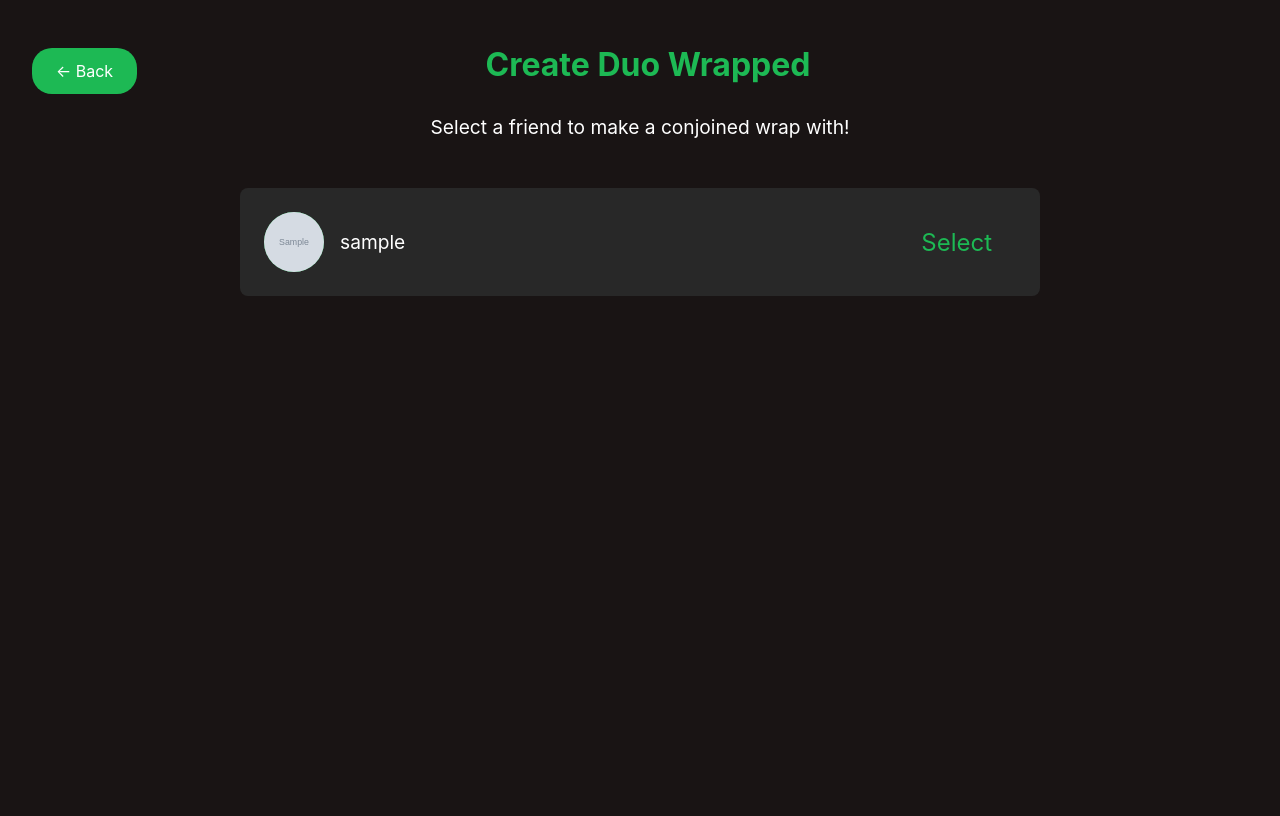
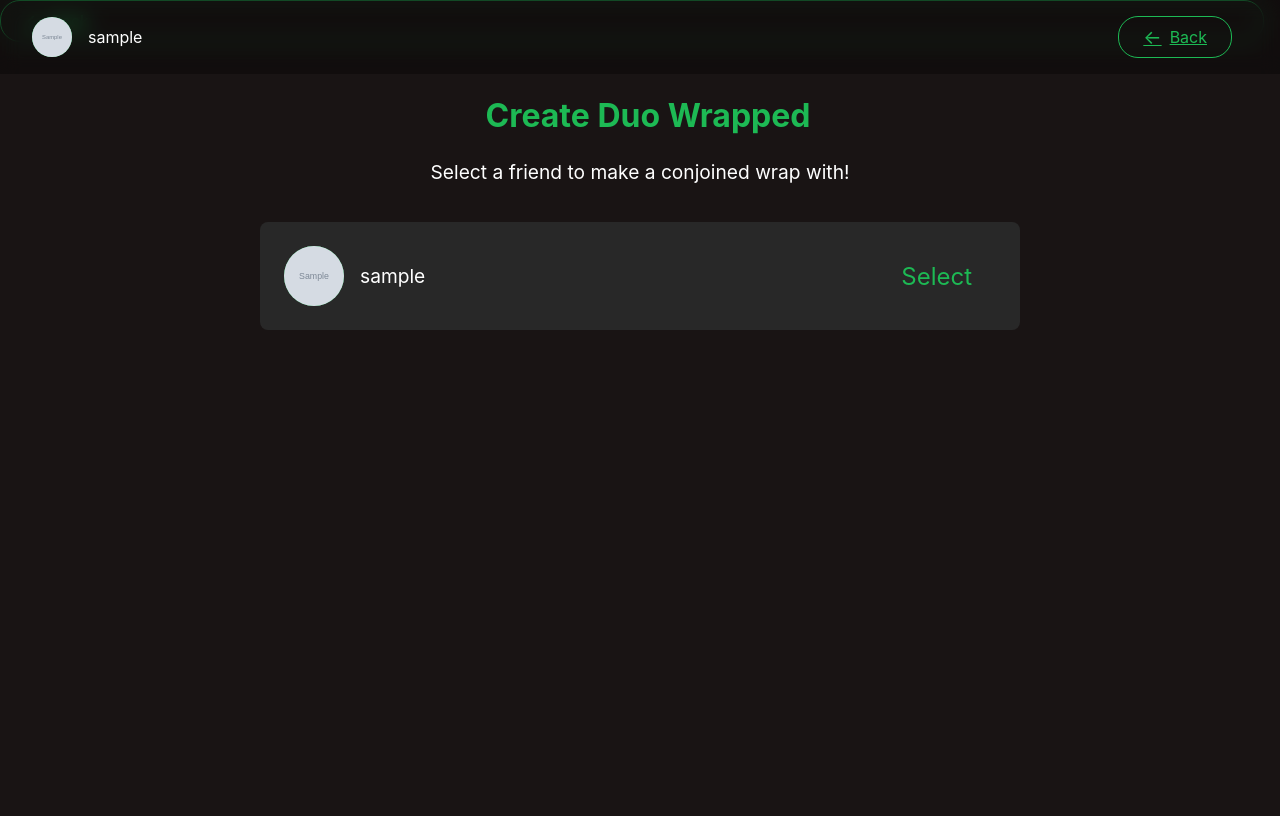
Before and after one commit to katydickenson/Spotify-Wrapped-CS2340, a Django app: template spotify_wrapped/wrapped/templates/wrapped/duo_wrapped.html in a window 1280 px wide. After the commit the page ends 330 px from the top, so only its background shows below. Run offline with Django 3.2, Linux system fonts and the light colour scheme; the template is opened without the code that fills it: most values are stand-ins (such as "Sample title", 1, 10 or a date in 2020); grey boxes marked "Sample" are stand-in pictures.

Commit message:
back button and different genre filters

```diff
--- a/spotify_wrapped/spotify_wrapped/settings.py
+++ b/spotify_wrapped/spotify_wrapped/settings.py
@@ -116,8 +116,8 @@ USE_I18N = True
 
 USE_TZ = True
 
-SPOTIFY_CLIENT_ID = '80e64bddd677476aa5f5e3c938b9ea06' #'d7019771ebf5451f9a5759e846b7c975'
-SPOTIFY_CLIENT_SECRET = '3d318519f2a446489dbc6ef1d0fdaba7' #'49f9de6b77cd47b5ae65ed5a7f3c11a9'
+SPOTIFY_CLIENT_ID = 'd7019771ebf5451f9a5759e846b7c975' #'d7019771ebf5451f9a5759e846b7c975'
+SPOTIFY_CLIENT_SECRET = '49f9de6b77cd47b5ae65ed5a7f3c11a9' #'49f9de6b77cd47b5ae65ed5a7f3c11a9'
 SPOTIFY_REDIRECT_URI = 'http://localhost:8000/callback/'
 
 
--- a/spotify_wrapped/wrapped/templates/wrapped/duo_wrapped.html
+++ b/spotify_wrapped/wrapped/templates/wrapped/duo_wrapped.html
@@ -76,22 +76,9 @@
             border-radius: 4px;
         }
 
-        .back-button {
-            display: inline-block;
-            background: var(--spotify-green);
-            color: white;
-            text-decoration: none;
-            padding: 0.8rem 1.5rem;
-            border-radius: 20px;
-            margin-top: 2rem;
-        }
-
-        .back-button:hover {
-            background: #1ed760;
-        }
         .title-section {
             text-align: center;
-            margin: .5rem .5rem .5rem;
+            margin: 5rem .5rem .5rem;
             position: absolute;
             top: 1rem;
             width: 100%;
@@ -101,15 +88,9 @@
             text-align: center;
             margin-bottom: 1rem;
             position: absolute;
-            top: 6rem;  /* Adjust this value to move subtitle up/down */
+            top: 10rem;  /* Adjust this value to move subtitle up/down */
             width: 100%;
             left: 0;
-        }
-        .back-section {
-            position: absolute;
-            top: 1rem;
-            left: 2rem;
-            z-index: 1;
         }
 
         .subtitle-section {
@@ -172,9 +153,93 @@
         .select-friend-btn:hover {
             color: #1ed760;
         }
+
+        .user-info {
+            display: flex;
+            align-items: center;
+            gap: 1rem;
+        }
+
+        .user-avatar {
+            width: 40px;
+            height: 40px;
+            background-color: var(--spotify-green);
+            border-radius: 50%;
+            display: flex;
+            align-items: center;
+            justify-content: center;
+            font-weight: bold;
+            overflow: hidden; /* Add this to ensure the image stays within the circle */
+        }
+        .user-avatar img {
+        width: 100%;
+        height: 100%;object-fit: cover; /* This ensures the image covers the entire space properly */
+
+        }
+        * {
+            margin: 0;
+            padding: 0;
+            box-sizing: border-box;
+        }
+
+        .navbar {
+            background-color: rgba(0, 0, 0, 0.3);
+            padding: 1rem 2rem;
+            display: flex;
+            justify-content: space-between;
+            align-items: center;
+            backdrop-filter: blur(10px);
+            position: fixed;
+            top: 0;
+            width: 100%;
+            z-index: 1000;
+        }
+
+        /* Update the back button CSS */
+        .back-button {
+            position: relative; /* Change from absolute to relative */
+            background-color: transparent;
+            border: 1px solid var(--spotify-green);
+            color: var(--spotify-green);
+            padding: 0.5rem 1.5rem;
+            border-radius: 20px;
+            cursor: pointer;
+            transition: all 0.3s ease;
+            display: flex;
+            align-items: center;
+            gap: 0.5rem;
+            font-size: 1rem;
+            margin-left: auto; /* Add this to push it to the right */
+            margin-right: 1rem; /* Add some spacing from the right edge */
+        }
+
+        .back-button:hover {
+            background-color: var(--spotify-green);
+            color: white;
+            transform: translateX(-5px);
+        }
+
+        .back-arrow {
+            font-size: 1.2rem;
+        }
     </style>
 </head>
 <body class="spotify-theme">
+    <nav class="navbar">
+        <div class="user-info">
+            {% if profile_image %}
+                <img src="{{ profile_image }}" alt="{{ user_name }}" class="user-avatar">
+            {% else %}
+                <div class="user-avatar">
+                    {{ user_name|slice:":1"|upper }}
+                </div>
+            {% endif %}
+            <span>{{ user_name }}</span>
+        </div>
+        <a href="{% url 'home' %}" class="back-button">
+            <span class="back-arrow">←</span> Back
+        </a>
+    </nav>
     <div class="back-section">
         <a href="{% url 'home' %}" class="back-button">
             <span class="back-arrow">←</span> Back
```
Also changed, not shown: spotify_wrapped/wrapped/templates/wrapped/duo_comparison.html (+87 -17 lines), spotify_wrapped/wrapped/views.py (+4 -4 lines), spotify_wrapped/db.sqlite3, 4 other files.
